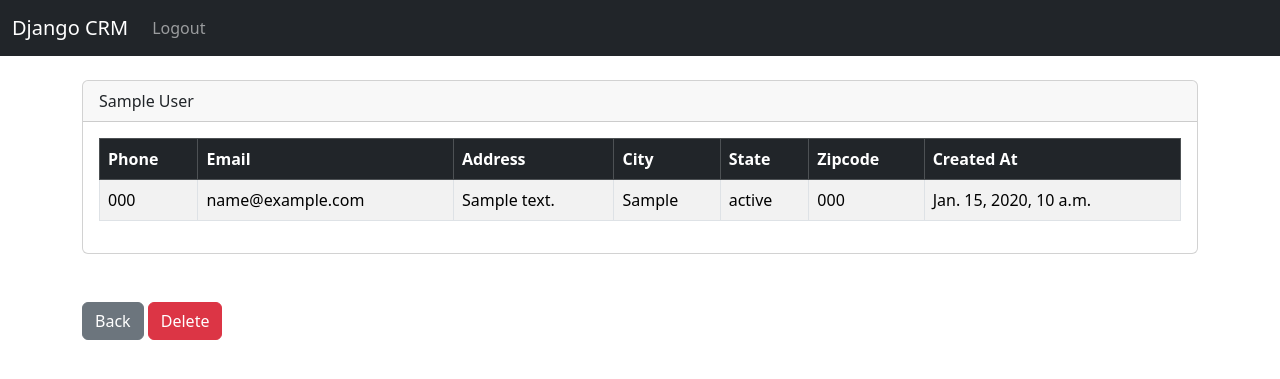
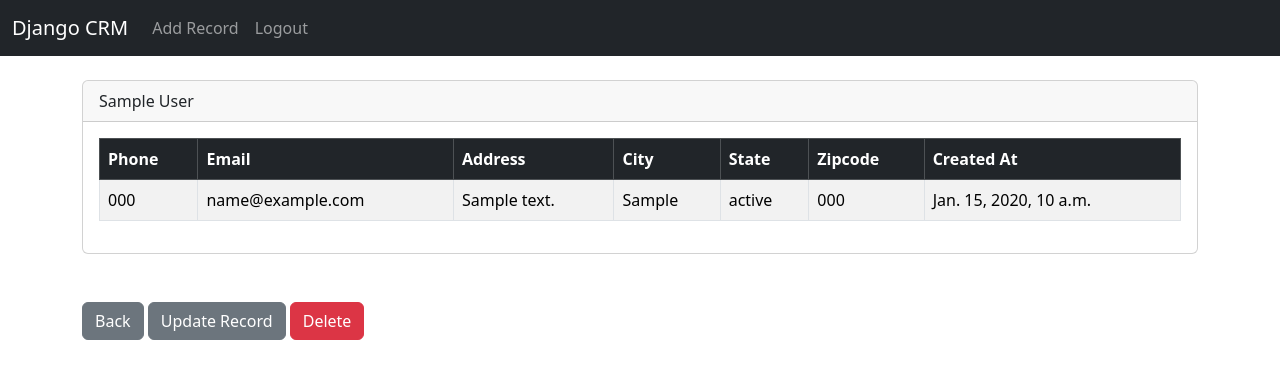
Before and after one commit to Sk-Fardeen-Hossain/djangoCRM, a Django app: page /record/1 in a window 1280 px wide. Shown: the top 379 px of the page. Run offline with Django 5.2, Linux system fonts and the light colour scheme; a user stored in the database is signed in; tables that the repository leaves empty hold one stand-in row (values such as "Sample post").

Commit message:
added new and update record pages

```diff
--- a/website/templates/navbar.html
+++ b/website/templates/navbar.html
@@ -7,6 +7,9 @@
       <div class="collapse navbar-collapse" id="navbarSupportedContent">
         <ul class="navbar-nav me-auto mb-2 mb-lg-0">
           {% if user.is_authenticated %}
+          <li class="nav-item">
+            <a class="nav-link" href="{% url 'add_record' %}">Add Record</a>
+          </li>
           <li class="nav-item">
             <a class="nav-link" href="{% url 'logout' %}">Logout</a>
           </li>
--- a/website/templates/record.html
+++ b/website/templates/record.html
@@ -34,5 +34,7 @@
   <br/>
   <br/>
   <a href="{% url 'home' %}" class="btn btn-secondary">Back</a>
-  <a href="{% url 'home' %}" class="btn btn-danger">Delete</a>
+  <a href="{% url 'update_record' customer_record.id %}" class="btn btn-secondary">Update Record</a>
+  <a href="{% url 'del_record' customer_record.id %}" class="btn btn-danger">Delete</a>
+
 {% endblock %}
--- a/website/urls.py
+++ b/website/urls.py
@@ -6,4 +6,7 @@ urlpatterns = [
     path('logout/',views.logout_user,name='logout'),
     path('register/',views.register_user,name='register'),
     path('record/<int:pk>',views.customer_record,name='record'),
+    path('del_record/<int:pk>',views.del_record,name='del_record'),
+    path('add_record/',views.add_record,name='add_record'),
+    path('update_record/<int:pk>',views.update_record,name='update_record'),
 ]
--- a/website/views.py
+++ b/website/views.py
@@ -1,7 +1,7 @@
 from django.shortcuts import render, redirect
 from django.contrib.auth import authenticate,login,logout
 from django.contrib import messages
-from .forms import SignUpForm
+from .forms import SignUpForm, AddRecordForm
 from .models import Record
 
 # Create your views here.
@@ -25,7 +25,7 @@ def home(request):
 
 def logout_user(request):
     logout(request)
-    messages.success(request, "You have been logged out...")
+    messages.success(request, "You have been logged out.")
     return redirect('home')
 
 def register_user(request):
@@ -50,5 +50,41 @@ def customer_record(request,pk):
         customer_record = Record.objects.get(id=pk)
         return render(request, 'record.html',{'customer_record':customer_record})
     else:
-        messages.success(request,"You must be logged in to view records..")
+        messages.success(request,"You must be logged in to view records.")
         return redirect('home')
+
+def del_record(request,pk):
+    if request.user.is_authenticated:
+        delete_it = Record.objects.get(id=pk)
+        delete_it.delete()
+        messages.success(request,"Deleted records successfully.")
+        return redirect('home')
+    else:
+        messages.success(request,"You must be logged in to delete a record.")
+        return redirect('home')
+
+def add_record(request):
+    form = AddRecordForm(request.POST or None)
+    if request.user.is_authenticated:
+        if request.method == "POST":
+            if form.is_valid():
+                add_record = form.save()
+                messages.success(request, "Record Added.")
+                return redirect('home')
+        return render(request, 'add_record.html',{'form':form})
+    else:
+        messages.success(request, "You must be logged in.")
+        return redirect('home')
+
+def update_record(request,pk):
+    if request.user.is_authenticated:
+        current_record = Record.objects.get(id=pk)
+        form = AddRecordForm(request.POST or None, instance=current_record)
+        if form.is_valid():
+            form.save()
+            messages.success(request, "Record has been updated.")
+            return redirect('home')
+        return render(request, 'update_record.html',{'form':form})
+    else:
+        messages.success(request,"You must be logged in to delete a record.")
+        return redirect('home')
```
Also changed, not shown: website/forms.py (+14 -0 lines), website/templates/add_record.html (added, +17 -0 lines), website/templates/home.html (+6 -4 lines), website/templates/update_record.html (added, +17 -0 lines).
